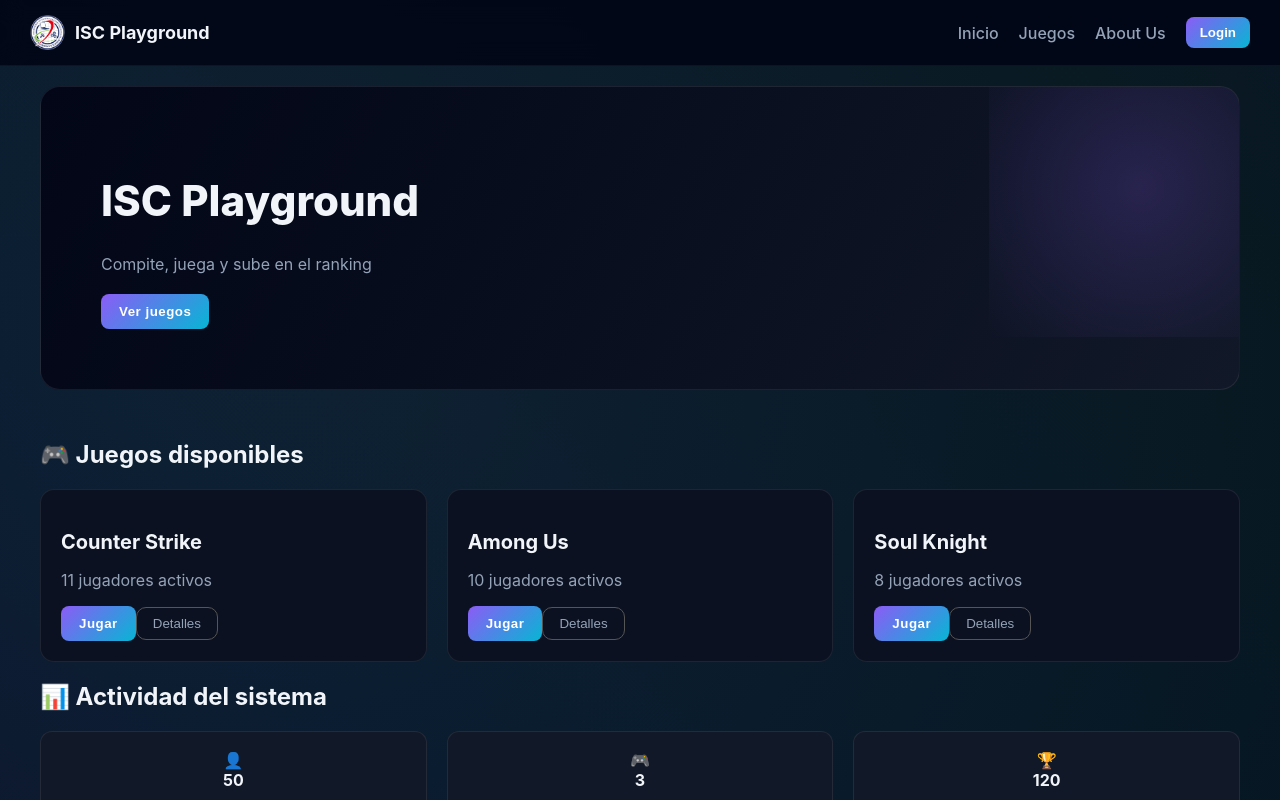
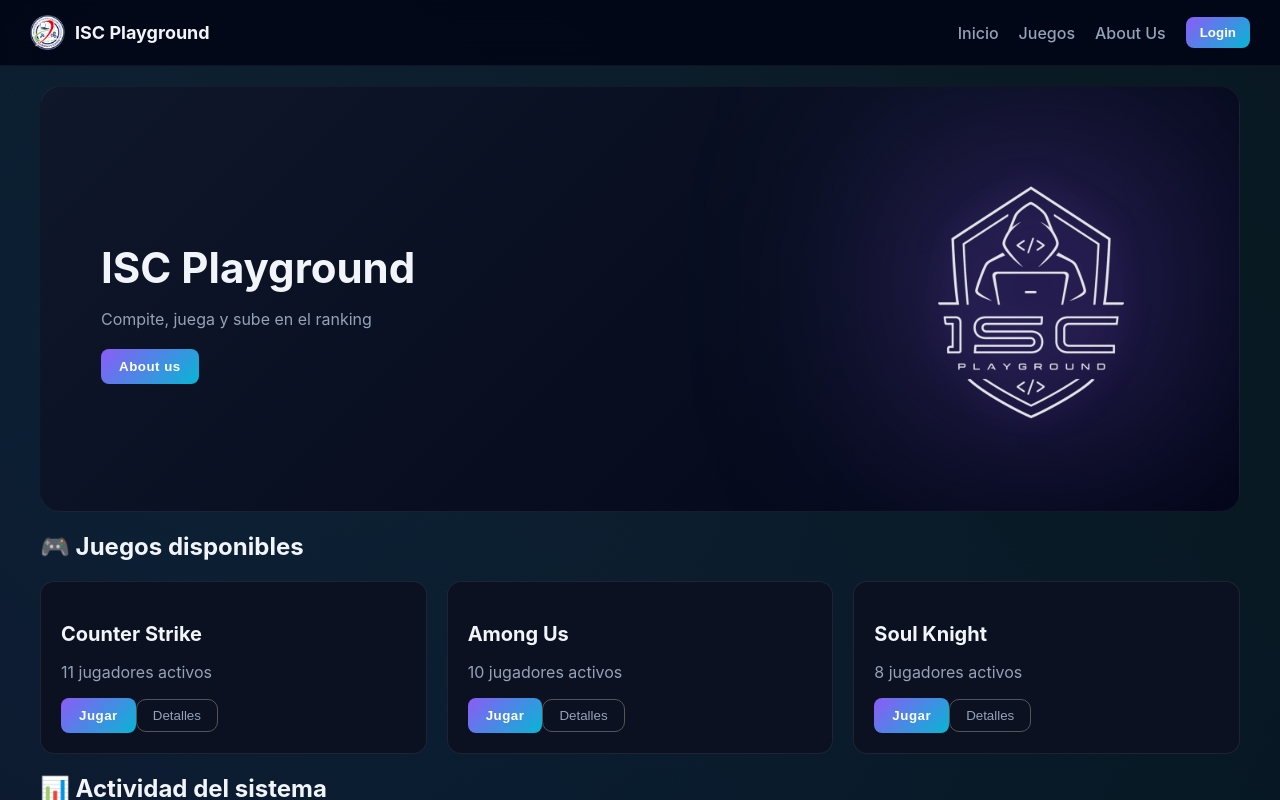
Before and after one commit to fergood-2703/isc-playground, a React (Vite) app: page / in a window 1280 px wide. Shown: the top 800 px of the page. Built offline with nearby package versions, Linux system fonts and the light colour scheme.

Commit message:
Modificando el hero y agregando logo del playground

```diff
--- a/src/pages/Home/Home.css
+++ b/src/pages/Home/Home.css
@@ -1,32 +1,57 @@
 .hero {
+  display: flex;
+  align-items: center;
+  justify-content: space-between;
   padding: 60px;
   border-radius: 20px;
-  background: linear-gradient(120deg, #020617, #111827);
-  border: 1px solid var(--border);
-  margin-bottom: 50px;
+
+  background: linear-gradient(135deg, #0f172a, #020617);
+  border: 1px solid rgba(255,255,255,0.05);
+
   position: relative;
   overflow: hidden;
 }
 
-.hero::after {
-  content: "";
-  position: absolute;
-  width: 300px;
-  height: 300px;
-  background: radial-gradient(circle, var(--primary), transparent);
-  top: -50px;
-  right: -50px;
-  opacity: 0.2;
+/* texto */
+.hero-content {
+  max-width: 500px;
+  z-index: 2;
 }
 
 .hero h1 {
   font-size: 42px;
-  font-weight: 800;
+  margin-bottom: 10px;
 }
 
 .hero p {
-  color: var(--text-soft);
-  margin: 10px 0 20px;
+  color: #94a3b8;
+  margin-bottom: 20px;
+}
+
+/* imagen */
+.hero-image img {
+  width: 300px;
+  opacity: 0.9;
+
+  /* 🔥 glow gamer */
+  filter: drop-shadow(0 0 20px rgba(139,92,246,0.5));
+  transition: 0.4s ease;
+}
+
+.hero-image img:hover {
+  transform: scale(1.05) rotate(1deg);
+  filter: drop-shadow(0 0 40px rgba(139,92,246,0.9));
+}
+
+.hero::before {
+  content: "";
+  position: absolute;
+  width: 400px;
+  height: 400px;
+  background: radial-gradient(circle, rgba(139,92,246,0.3), transparent);
+  right: 0;
+  top: 0;
+  filter: blur(80px);
 }
 
 .game-card {
--- a/src/pages/Home/Home.jsx
+++ b/src/pages/Home/Home.jsx
@@ -1,5 +1,6 @@
 import Navbar from "../../components/Navbar/Navbar";
 import StatsChart from "../../components/StatsChart/StatsChart";
+import logo from "../../assets/images/playground-logo.png";
 import "./Home.css";
 
 export default function Home() {
@@ -23,9 +24,15 @@
 
         {/* HERO */}
         <div className="hero">
-          <h1>ISC Playground</h1>
-          <p>Compite, juega y sube en el ranking</p>
-          <button className="btn-primary">Ver juegos</button>
+          <div className="hero-content">
+            <h1>ISC Playground</h1>
+            <p>Compite, juega y sube en el ranking</p>
+            <button className="btn-primary">About us</button>
+          </div>
+
+          <div className="hero-image">
+            <img src={logo} alt="ISC Playground Logo" />
+          </div>
         </div>
 
         {/* JUEGOS */}
```
Also changed, not shown: src/assets/images/playground-logo.png (added).
